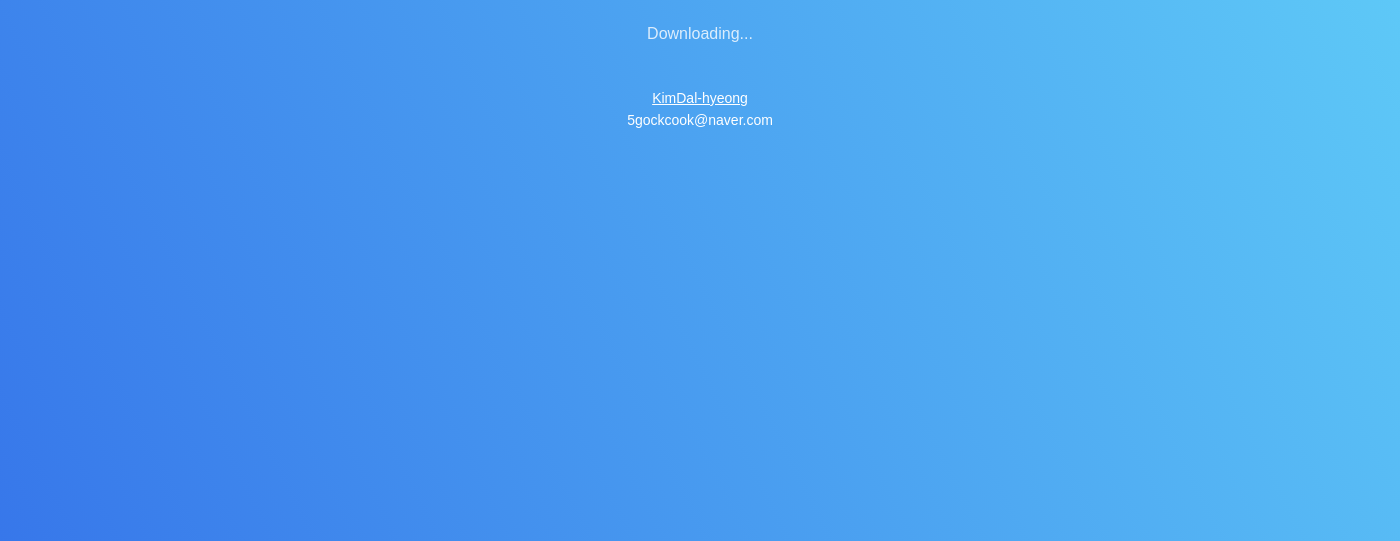
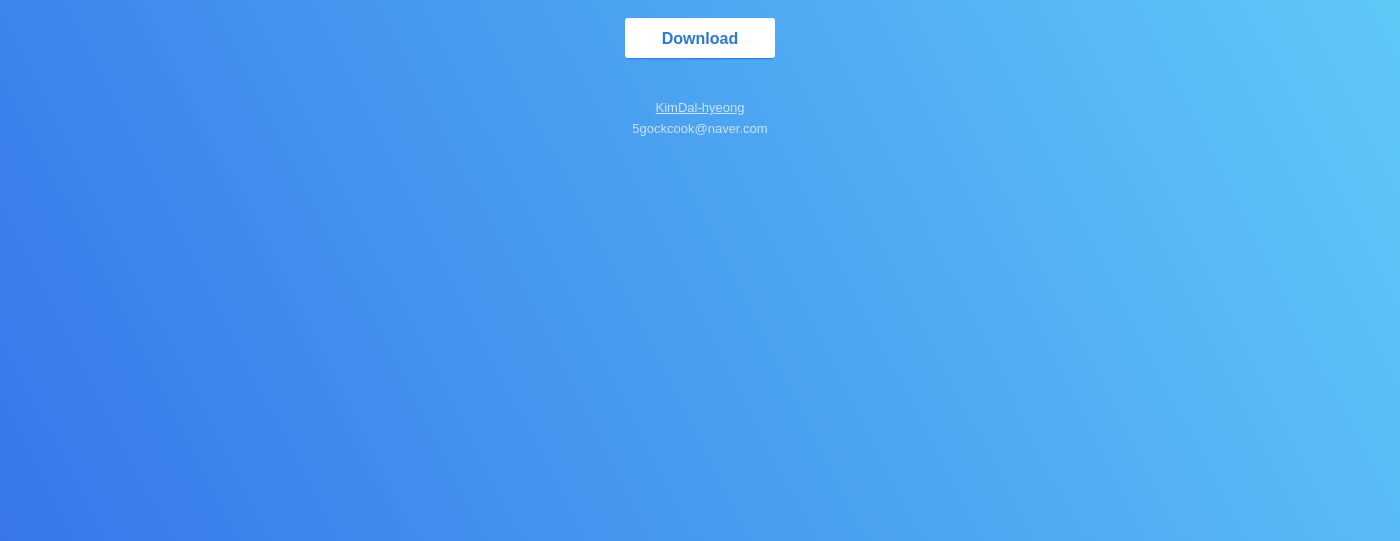
Before and after one commit to KimDal-hyeong/html-to-sketch-electron, an Electron app: page docs/download-analyst/index.html in a window 1400 px wide. Shown: the part 275-816 px from the top of the page. Drawn offline with Linux system fonts and the light colour scheme.

Commit message:
버튼 눌러 다운로드 하도록 변경

```diff
--- a/docs/download-analyst/index.html
+++ b/docs/download-analyst/index.html
@@ -3,16 +3,9 @@
 <head>
     <title>Download - HTML to Sketch APP</title>
 
+    <meta name="viewport" content="width=device-width, user-scalable=no">
     <meta property="og:title" content="Download - HTML to Sketch APP"/>
     <meta property="og:image" content="og-img.png"/>
-
-    <script>
-      function goToDownload() {
-        setTimeout(function () {
-          window.location = "https://github.com/KimDal-hyeong/html-to-sketch-electron/raw/master/HTML-to-Sketch-app.zip";
-        }, 3000);
-      }
-    </script>
 
     <!-- Global site tag (gtag.js) - Google Analytics -->
     <script async src="https://www.googletagmanager.com/gtag/js?id=
@@ -23,21 +16,32 @@
       gtag('js', new Date());
 
       gtag('config', 'UA-121427696-1');
-
-      // 페이지 뷰 실행시 다운로드 페이지로 이동
-      gtag('event', 'page_view', {
-        'event_callback': goToDownload
-      });
     </script>
 </head>
 <body style="height: 100vh; background-image: linear-gradient(-117deg, #61CFF8 0%, #3777EA 100%);">
 <div style="text-align: center; padding: 80px 12px; color: #fff; line-height: 1.6; font-family: 'Apple SD Gothic Neo', sans-serif">
     <img src="logo-img.png" width="80" height="83" style="margin-left: -18px;">
-    <h1 style="text-align: center; font-weight: 900; font-size: 40px;">HTML to Sketch</h1>
-    <p style="margin-bottom: 40px; opacity: 0.8;">
-        Downloading...
+    <h1 style="text-align: center; font-weight: 900; font-size: 40px; margin-bottom: 40px; line-height: 1.2;">HTML to Sketch</h1>
+    <p style="margin-bottom: 40px;">
+        <a
+            href="https://github.com/KimDal-hyeong/html-to-sketch-electron/raw/master/HTML-to-Sketch-app.zip"
+            style="
+                display: inline-block;
+                width: 150px;
+                font-weight: 600;
+                background-color: #fff;
+                border-radius: 3px;
+                padding: 13px 0 11px;
+                color: #2c79d0;
+                text-decoration: none;
+                line-height: 1;
+                box-shadow: 0 3px 2px -2px #2b76ca;
+            "
+        >
+            Download
+        </a>
     </p>
-    <p style="font-size: 14px;">
+    <p style="font-size: 13px; opacity: 0.7; margin-bottom: 50px; font-weight: 300;">
         <a style="color: #fff;" href="https://github.com/KimDal-hyeong">KimDal-hyeong</a><br>
         5gockcook@naver.com
     </p>
```
